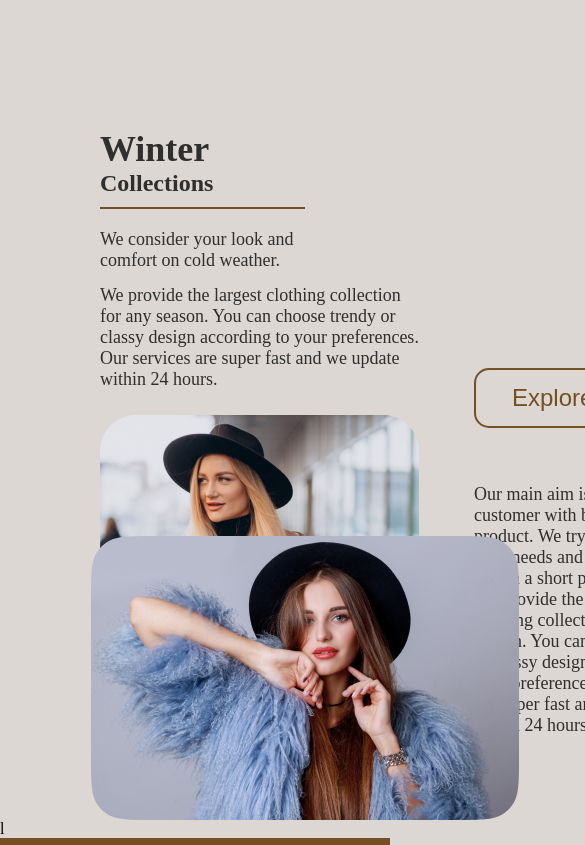
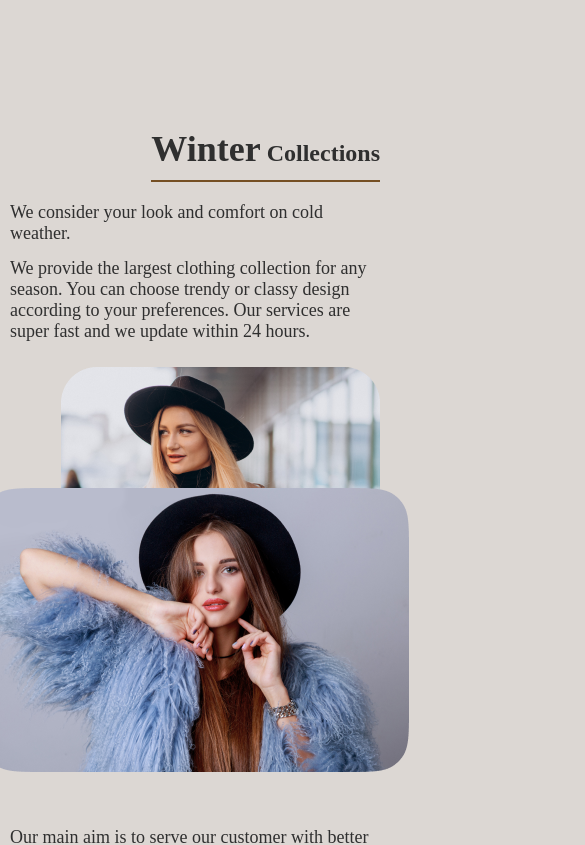
Before and after one commit to KiwiScreams/Sehlvet-landing-page, a React (Vite) app: page / in a window 390 px wide. Shown: the part 4489-5334 px from the top of the page, 585 px wide, since content can reach past the window. Built offline with nearby package versions, Linux system fonts and the light colour scheme.

Commit message:
responsive design

```diff
--- a/src/components/winter/Winter.css
+++ b/src/components/winter/Winter.css
@@ -78,7 +78,45 @@
     color: var(--white-clr);
     background-color: var(--brown-clr);
 }
+.winter--component .right-container p
+{
+    width: 80%;
+    margin-left: auto;
+}
 .winter--component button:hover svg > path
 {
     stroke: var(--white-clr);
 }
+@media screen and (max-width: 1200px)
+{
+    .winter--component
+    {
+        padding: 0 10px 0 10px;
+    }
+}
+@media screen and (max-width: 800px)
+{
+    .winter--component .winter-body
+    {
+        flex-direction: column;
+    }
+    .winter--component .right-container p
+    {
+        width: 100%;
+        margin-left: auto;
+    }
+    .winter--component .right-container
+    {
+        display: flex;
+        flex-direction: column-reverse;
+    }
+    .winter--component button
+    {
+        margin-top: 50px;
+    }
+    .winter--component .winter-body .img-container img:nth-child(2)
+    {
+        left: 50%;
+        transform: translate(-50%);
+    }
+}
```
